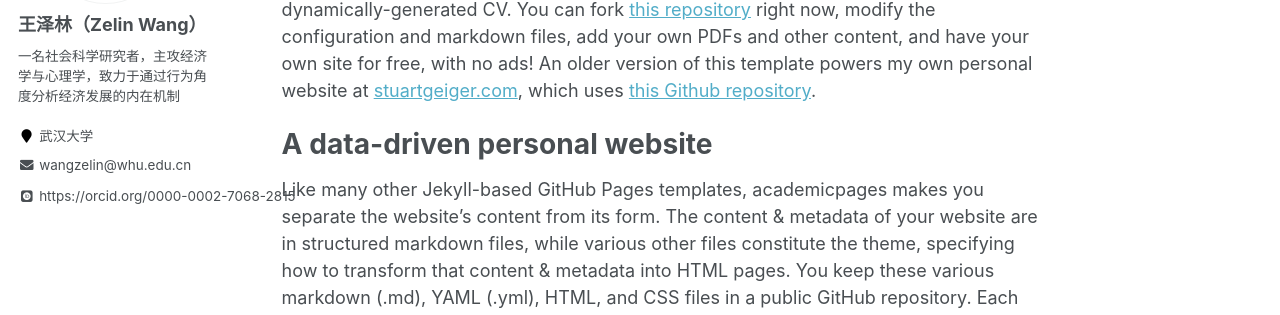
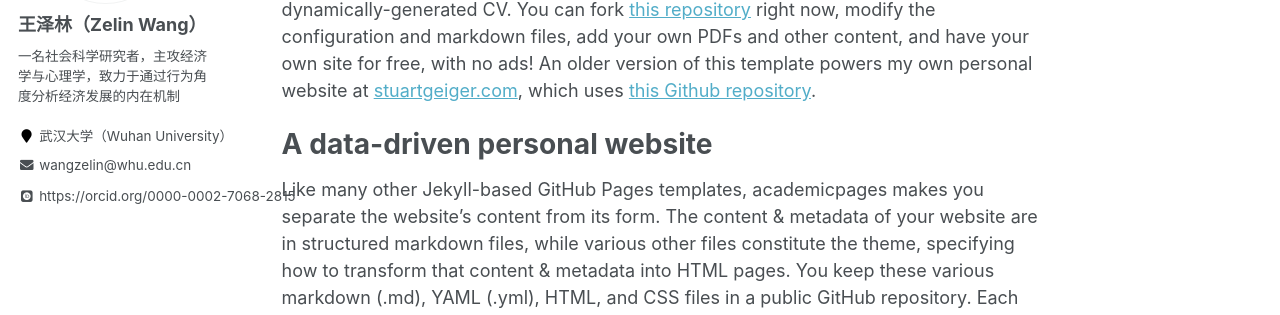
Before and after one commit to ColinWangZelin/colinwangzelin.github.io, a Jekyll site: the page built from _pages/about.md, in a window 1280 px wide. Shown: the part 354-669 px from the top of the page. Built offline with Jekyll 4.4.1, drawn with Linux system fonts in a browser that asks for light colours; some web fonts are replaced.

Commit message:
Update _config.yml

```diff
--- a/_config.yml
+++ b/_config.yml
@@ -83,7 +83,7 @@
   name             : "王泽林（Zelin Wang）"
   avatar           : "wangzelin.png"
   bio              : "一名社会科学研究者，主攻经济学与心理学，致力于通过行为角度分析经济发展的内在机制"
-  location         : "武汉大学"
+  location         : "武汉大学（Wuhan University）"
   employer         :
   pubmed           :
   googlescholar    :
@@ -103,7 +103,7 @@
   impactstory      : #"https://profiles.impactstory.org/u/xxxx-xxxx-xxxx-xxxx"
   lastfm           :
   linkedin         :
-  orcid            : "http://orcid.org/https://orcid.org/0000-0002-7068-2815"
+  orcid            : "https://orcid.org/0000-0002-7068-2815"
   pinterest        :
   soundcloud       :
   stackoverflow    : # http://stackoverflow.com/users/123456/username
```
